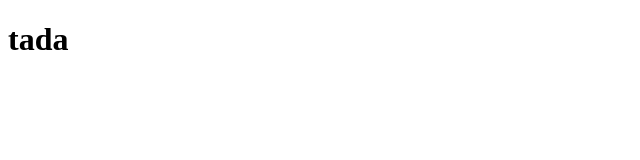
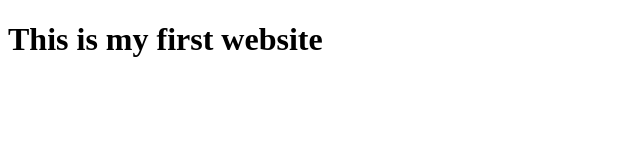
Before and after one commit to JamesGowtham/javascript_test, a plain HTML site: page newsite/mysite.html in a window 1280 px wide. Shown: the whole page, without its empty margins (0-640 px from the left). Drawn offline with Linux system fonts and the light colour scheme.

Commit message:
test for change

```diff
--- a/newsite/mysite.html
+++ b/newsite/mysite.html
@@ -4,6 +4,6 @@
 	<title>Yo Baby!</title>
 </head>
 <body>
-<h1> tada </h1>
+<h1> This is my first website</h1>
 </body>
 </html>
```
